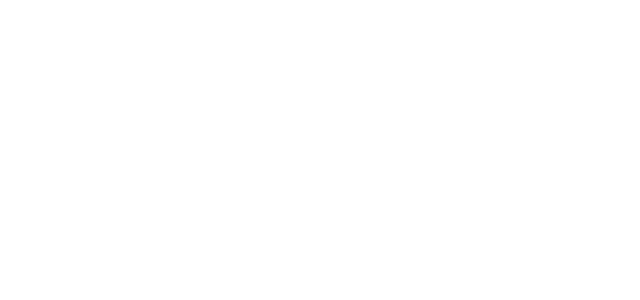
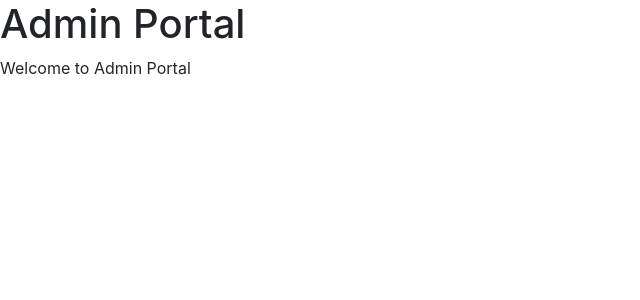
Before and after one commit to muktadir-rhmn/tutorial-sharing-platform-fe, a React (Create React App) app: page /admin in a window 1280 px wide. Shown: the top 300 px of the page, without its empty margins (0-640 px from the left). Built offline with nearby package versions, Linux system fonts and the light colour scheme.

Commit message:
refactored and moved UserManager to user directory

```diff
--- a/public/index.html
+++ b/public/index.html
@@ -9,10 +9,6 @@
       name="description"
       content="Web site created using create-react-app"
     />
-    <!--
-      manifest.json provides metadata used when your web app is installed on a
-      user's mobile device or desktop. See https://developers.google.com/web/fundamentals/web-app-manifest/
-    -->
     <link rel="manifest" href="%PUBLIC_URL%/manifest.json" />
     <title>Tutorial Platform</title>
     <link rel="stylesheet" href="%PUBLIC_URL%/bootstrap-4.5.0-dist/css/bootstrap.css">
--- a/src/App.js
+++ b/src/App.js
@@ -3,7 +3,9 @@
 import SignIn from "./view/user/SignIn";
 import SignUp from "./view/user/SignUp";
 import {Switch, Route, BrowserRouter as Router} from 'react-router-dom'
-import userManager from "./managers/UserManager";
+import userManager from "./view/user/UserManager";
+import Test from "./view/Test";
+import AdminMain from "./view/admin/AdminMain";
 
 function App() {
     let userName = "";
@@ -27,6 +29,12 @@
                 <Route path="/user/sign-up">
                     <SignUp />
                 </Route>
+                <Route path="/admin">
+                    <AdminMain />
+                </Route>
+                <Route path="/test">
+                    <Test/>
+                </Route>
             </Switch>
         </Router>
     </div>
--- /dev/null
+++ b/src/view/Test.js
@@ -0,0 +1,23 @@
+import React from 'react';
+import {BrowserRouter as Router, Route, Switch, useRouteMatch} from 'react-router-dom'
+import SignIn from "./user/SignIn";
+
+function Test (){
+        let { path, url } = useRouteMatch();
+        console.log(path)
+        return (
+            <div>
+                <h1>Test</h1>
+                <Switch>
+                    <Route path={`${path}/ttt`}>
+                        <SignIn />
+                    </Route>
+                </Switch>
+
+            </div>
+        );
+
+
+}
+
+export default Test;
--- /dev/null
+++ b/src/view/admin/AdminMain.js
@@ -0,0 +1,21 @@
+import React from 'react';
+import {Route, Switch, useRouteMatch} from 'react-router-dom'
+
+function AdminMain (){
+    let { path, url } = useRouteMatch();
+
+    return (
+        <div>
+            <h1>Admin Portal</h1>
+            <Switch>
+                <Route exact path={path}>
+                    Welcome to Admin Portal
+                </Route>
+            </Switch>
+        </div>
+    );
+
+
+}
+
+export default AdminMain;
--- a/src/view/user/SignIn.js
+++ b/src/view/user/SignIn.js
@@ -5,7 +5,7 @@
 import PasswordBox from '../form/PasswordBox'
 import Button from '../form/Button'
 import formDataCollector from "../../library/formDataCollector";
-import userManager from "../../managers/UserManager";
+import userManager from "./UserManager";
 import requester from "../../library/requester";
 
 class SignIn extends React.Component {
--- a/src/view/user/SignUp.js
+++ b/src/view/user/SignUp.js
@@ -4,7 +4,7 @@
 import TextBox from '../form/TextBox'
 import PasswordBox from '../form/PasswordBox'
 import Button from '../form/Button'
-import userManager from "../../managers/UserManager";
+import userManager from "./UserManager";
 import formDataCollector from "../../library/formDataCollector";
 import requester from "../../library/requester";
 
@@ -35,10 +35,10 @@
                 <TextBox id="email" label="Email Address" errorMessage={this.state.errorMessage.email}/>
                 <PasswordBox id="password" label="Password" description="At least 8 character long" errorMessage={this.state.errorMessage.password}/>
                 <Button onClick={this.handleSignUp} label="Sign Up"/><br/>
-                <div className="alreadySignedUp">Already have an account? </div>
+                <div className="alreadySignedUp">Already have an account? <Link to="/user/sign-in">Signin</Link>
+                </div>
             </div>
         );
-        //<Link to="/signin">Signin</Link>
     }
 
     handleSignUp() {
@@ -58,7 +58,7 @@
 
         function handleSignUpSuccess(signUpComponent, message){
             alert(message);
-            window.location.href = "/signin";
+            window.location.href = "/user/sign-in";
         }
 
         function handleSignUpFailure(signUpComponent, errorObject) {
```
Also changed, not shown: src/view/user/UserManager.js (renamed from src/managers/UserManager.js).
